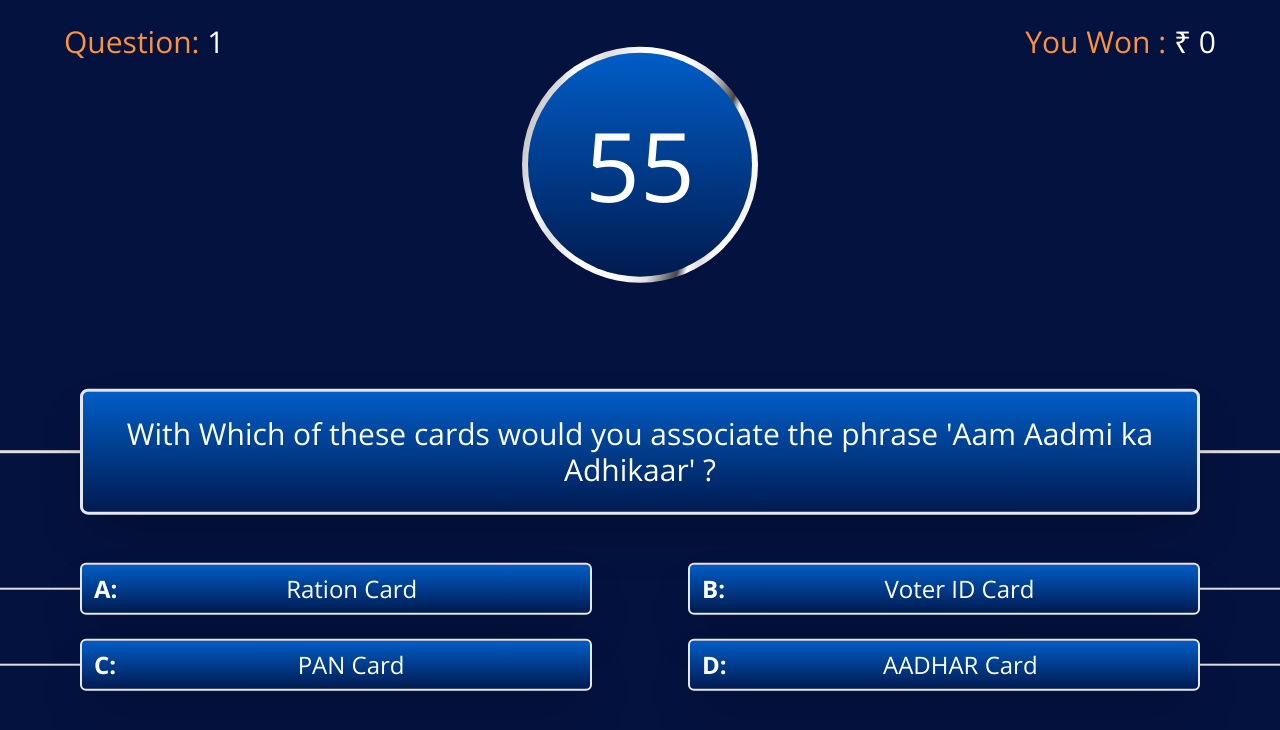
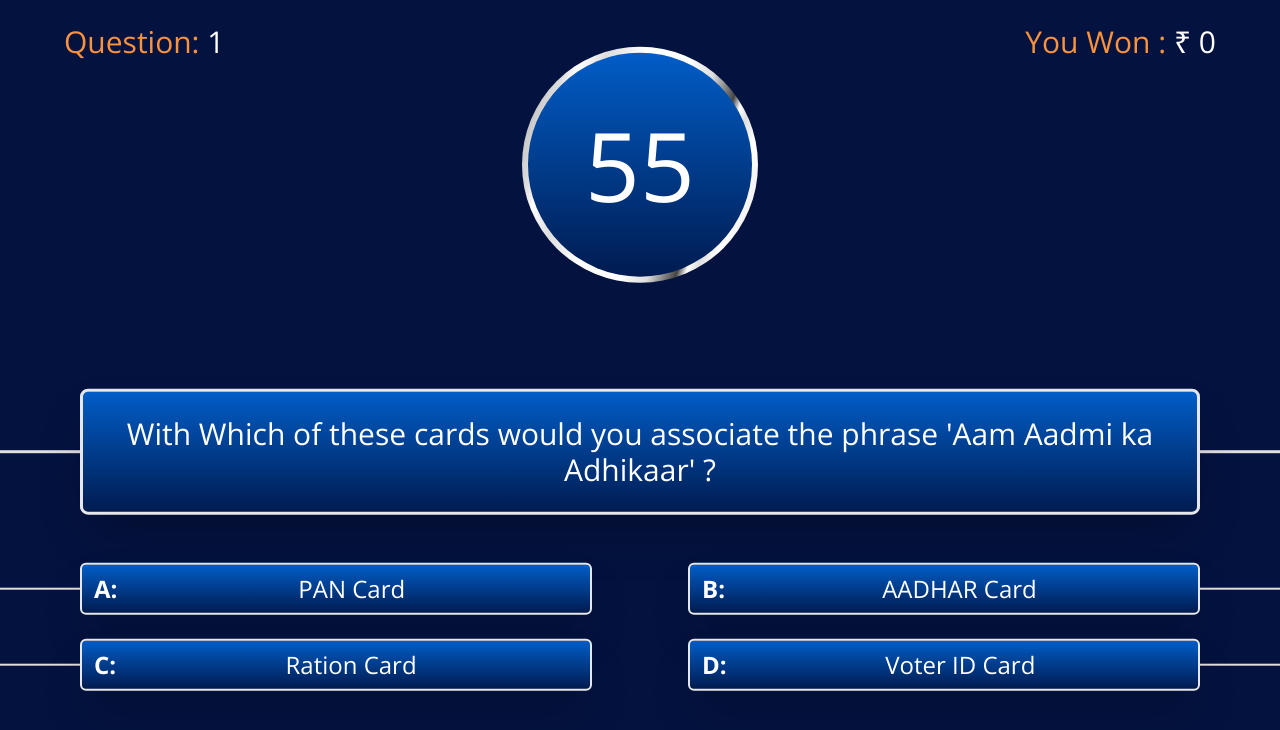
Before and after one commit to devXprite/kbc, a React (Vite) app: page / in a window 1280 px wide. Shown: the top 730 px of the page. Built offline with nearby package versions, Linux system fonts and the light colour scheme.

Commit message:
Update animation

```diff
--- a/data/questions.js
+++ b/data/questions.js
@@ -1,4 +1,4 @@
-import { sampleSize } from "lodash";
+import { sampleSize, shuffle } from "lodash";
 
 const questions = {
     "easy": [
@@ -870,9 +870,18 @@
 }
 
 const randomQuestions = () => [
-    ...sampleSize(questions.easy, 6),
-    ...sampleSize(questions.moderate, 7),
-    ...sampleSize(questions.difficult, 8)
+    ...sampleSize(questions.easy, 5).map(question => ({
+        ...question,
+        answers: shuffle(question.answers)
+    })),
+    ...sampleSize(questions.moderate, 6).map(question => ({
+        ...question,
+        answers: shuffle(question.answers)
+    })),
+    ...sampleSize(questions.difficult, 5).map(question => ({
+        ...question,
+        answers: shuffle(question.answers)
+    }))
 ]
 
 export default randomQuestions;
--- a/src/App.scss
+++ b/src/App.scss
@@ -65,7 +65,7 @@
 
     &.selected {
         @apply border-amber-500  bg-gradient-to-b from-amber-500 to-amber-700 after:bg-amber-500;
-        animation: blink 1s 1 forwards;
+        animation: blink 0.9s 0.5s 1 forwards ease-in;
     }
 
     &.wrong {
@@ -87,13 +87,13 @@
 }
 
 @keyframes blink {
-    40% {
+    45% {
         opacity: 1;
     }
-    50%{
+    65%{
         opacity: 0;
     }
-    70% {
+    82% {
         opacity: 1;
     }
     100% {
--- a/src/components/Trivia.jsx
+++ b/src/components/Trivia.jsx
@@ -23,7 +23,8 @@
     const questionNumber = useSelector(state => state.quiz.questionIndex);
 
     const question = questionsData[questionNumber].question;
-    const answers = useMemo(() => shuffle(questionsData[questionNumber].answers), [questionNumber]);
+    const answers = questionsData[questionNumber].answers;
+    // const answers = useMemo(() => shuffle(questionsData[questionNumber].answers), [questionNumber]);
 
     const prefixs = ['A', 'B', 'C', 'D'];
 
@@ -36,7 +37,7 @@
 
         setClassName('selected');
 
-        await sleep(1000);
+        await sleep(1500);
         setClassName(correct ? 'right' : 'wrong');
 
         await sleep(250);
@@ -45,8 +46,6 @@
         await sleep(correct ? 1000 : 2000);
         if (correct) { dispatch(updateQuestionIndex()); return; }
         dispatch(gameOver());
-
-
     }
 
 
```
